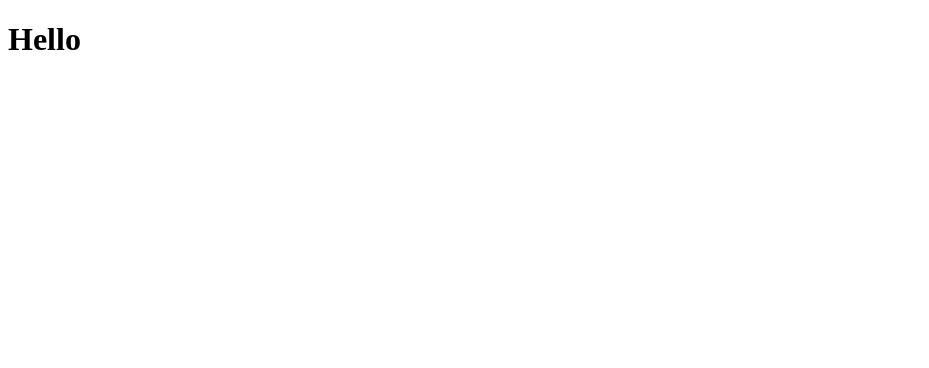
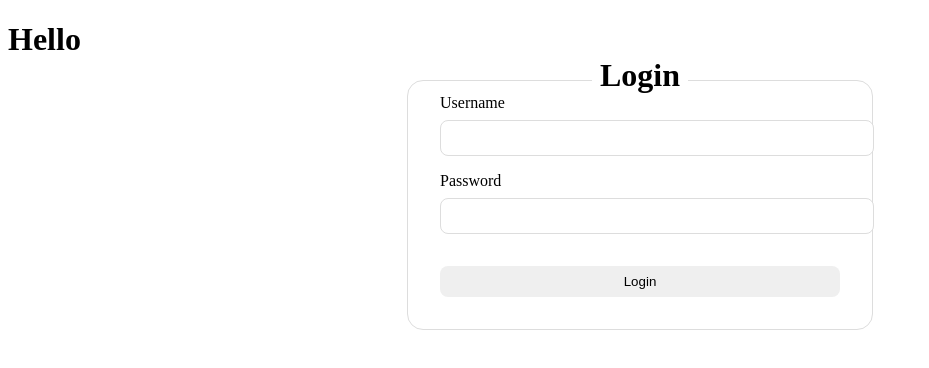
Before and after one commit to herv3us/Parents-Calendar, a React (Create React App) app in the folder frontend/: page / in a window 1280 px wide. Shown: the top 368 px of the page, without its empty margins (0-929 px from the left). Built offline with nearby package versions, Linux system fonts and the light colour scheme.

Commit message:
add styled-components and start styling the login-form

```diff
--- a/frontend/package.json
+++ b/frontend/package.json
@@ -9,6 +9,7 @@
     "react": "^17.0.2",
     "react-dom": "^17.0.2",
     "react-scripts": "5.0.0",
+    "styled-components": "^5.3.3",
     "web-vitals": "^2.1.4"
   },
   "scripts": {
--- a/frontend/src/App.js
+++ b/frontend/src/App.js
@@ -1,7 +1,10 @@
+import LoginForm from './components/LoginForm';
+
 function App() {
   return (
     <div className="App">
       <h1>Hello</h1>
+      <LoginForm />
     </div>
   );
 }
--- /dev/null
+++ b/frontend/src/components/LoginForm.jsx
@@ -0,0 +1,92 @@
+import React from 'react';
+import styled from 'styled-components';
+
+function LoginForm() {
+  return (
+    <Form>
+      <Heading>Login</Heading>
+      <InputWrapper>
+        <label htmlFor="username">Username</label>
+        <input type="text" id="username" />
+      </InputWrapper>
+      <InputWrapper>
+        <label htmlFor="Password">Password</label>
+        <input type="text" id="password" />
+      </InputWrapper>
+      <Button type="submit" value="Login" />
+    </Form>
+  );
+}
+
+export default LoginForm;
+
+const Form = styled.form`
+  display: flex;
+  flex-direction: column;
+  width: 400px;
+  margin: 0 auto;
+  border: 1px solid #ddd;
+  border-radius: 1rem;
+  padding: 2rem;
+
+  @media (max-width: 700px) {
+    width: 300px;
+  }
+`;
+
+const Heading = styled.h1`
+  width: fit-content;
+  margin: 0 auto;
+  background-color: white;
+  margin-top: -3.5rem;
+  padding: 0 0.5rem;
+`;
+
+const InputWrapper = styled.div`
+  margin-bottom: 1rem;
+
+  & label {
+    display: block;
+    margin-bottom: 0.5rem;
+  }
+
+  & input {
+    width: 100%;
+    padding: 0.5rem 1rem;
+    border-radius: 0.5rem;
+    border: 1px solid #ddd;
+    outline: none;
+    font: inherit;
+
+    &:focus {
+      outline: 2px dotted #5b5b5b;
+      outline-offset: 4px;
+    }
+  }
+`;
+
+const Button = styled.input`
+  width: 100%;
+  margin-top: 1rem;
+  padding: 0.5rem;
+  border-radius: 0.5rem;
+  border: none;
+  cursor: pointer;
+  outline: none;
+  transition: all 0.3s;
+
+  &:hover {
+    background-color: #a7a7a7;
+  }
+
+  &:focus {
+    outline: 2px dotted #5b5b5b;
+    outline-offset: 4px;
+  }
+`;
+
+const ErrorMessage = styled.p`
+  color: red;
+  margin-top: 1rem;
+  margin-bottom: 0;
+`;
```
Also changed, not shown: 1 other file (tests, documents, lock files or other folders).
